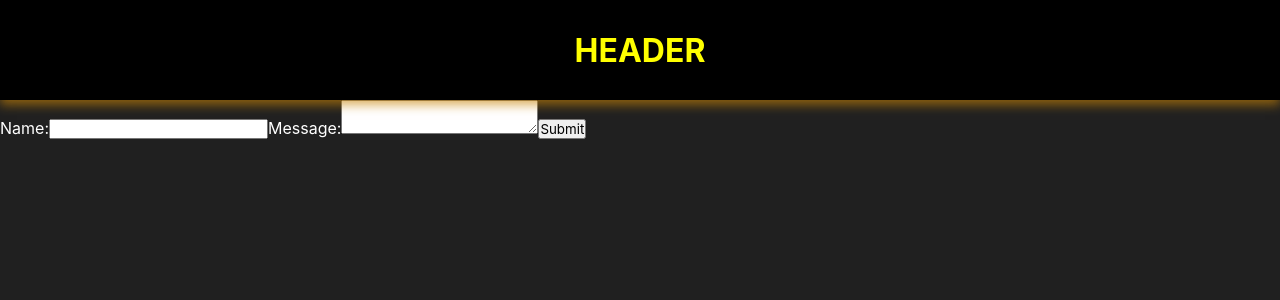
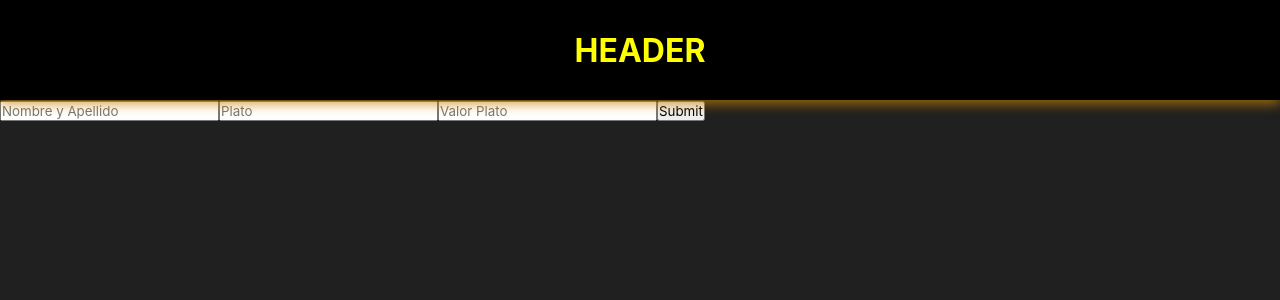
Before and after one commit to elifred2022/agapeapp, a React (Create React App) app: page / in a window 1280 px wide. Shown: the top 300 px of the page. Built offline with nearby package versions, Linux system fonts and the light colour scheme.

Commit message:
no se limpian los campos

```diff
--- a/src/components/comidas/Comidaintro.jsx
+++ b/src/components/comidas/Comidaintro.jsx
@@ -3,8 +3,8 @@ import React, { useState } from 'react';
 const ContactForm = () => {
  const [formState, setFormState] = useState({
     name: '',
-    email: '',
-    message: ''
+    comida: '',
+    costoComida: ''
  });
 
  const handleChange = (event) => {
@@ -15,22 +15,43 @@ const ContactForm = () => {
  const handleSubmit = (event) => {
     event.preventDefault();
     submitForm(formState);
+
  };
 
  const submitForm = (formData) => {
     // Lógica para enviar los datos del formulario
     console.log(formData);
+
  };
 
  return (
     <form onSubmit={handleSubmit}>
-      <label htmlFor="name">Name:</label>
-      <input type="text" id="name" name="name" value={formState.name} onChange={handleChange} />
+
+      <input
+      type="text"
+      id="name"
+      placeholder='Nombre y Apellido'
+      name="name"
+      value={formState.name}
+      onChange={handleChange} />
+
+      <input
+      type="text"
+      id="comida"
+      placeholder='Plato'
+      name="comida"
+      value={formState.comida}
+      onChange={handleChange} />
+
+      <input
+      type="number"
+      id="costoComida"
+      placeholder='Valor Plato'
+      name="costoComida"
+      value={formState.costoComida}
+      onChange={handleChange} />
 
 
-
-      <label htmlFor="message">Message:</label>
-      <textarea id="message" name="message" value={formState.message} onChange={handleChange} />
 
       <button type="submit">Submit</button>
     </form>
```
